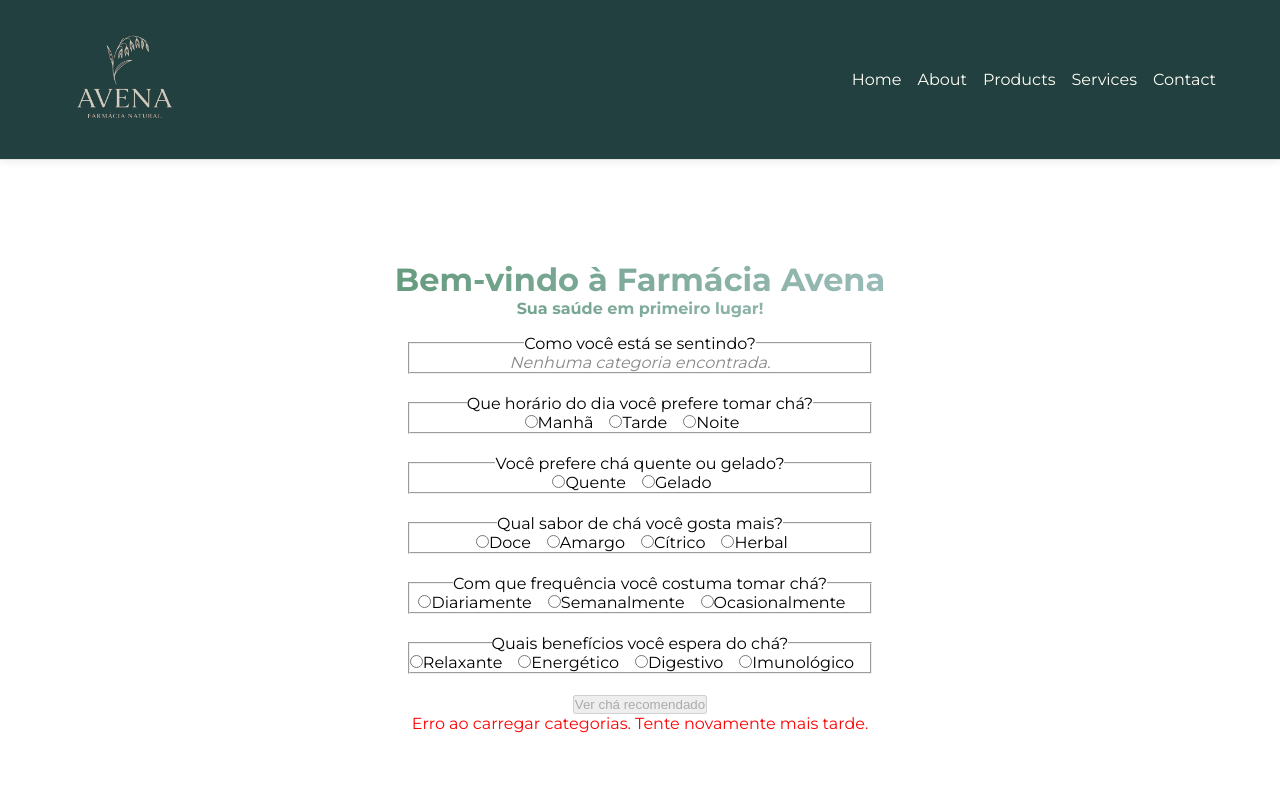
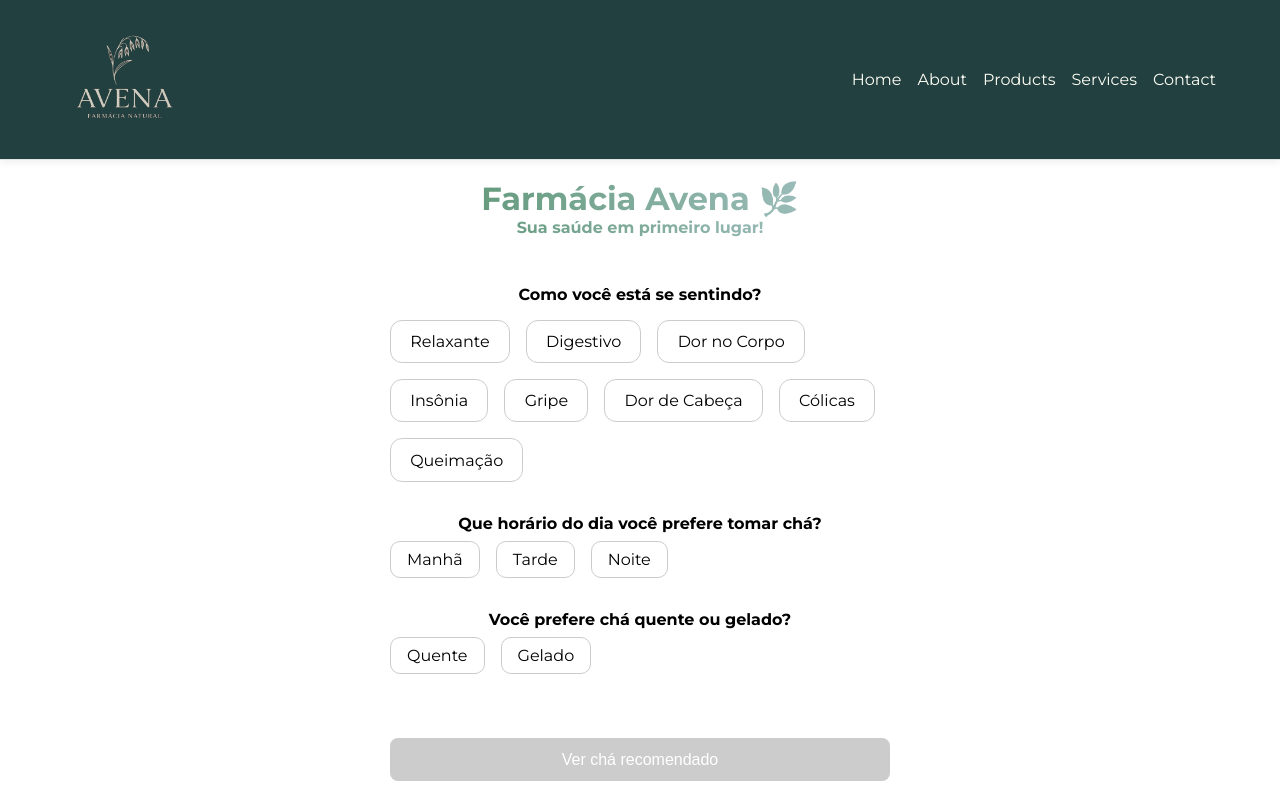
Before and after one commit to souzabweatriz/Farmacia-Avena, a Next.js app: page / in a window 1280 px wide. Shown: the top 800 px of the page. Built offline with nearby package versions, Linux system fonts and the light colour scheme; no server answers.

Commit message:
feat: add forms

```diff
--- a/src/app/page.jsx
+++ b/src/app/page.jsx
@@ -1,63 +1,44 @@
-"use client";
-import styles from "./page.module.css";
+"use client"
+import styles from "./page.module.css"
 import { useState, useEffect } from "react";
-import questionsList from "../data/questionsList";
-import { useRouter } from "next/navigation";
+
+const categorias = [
+  { id: 1, nome: "Relaxante" },
+  { id: 2, nome: "Digestivo" },
+  { id: 3, nome: "Dor no Corpo" },
+  { id: 4, nome: "Insônia" },
+  { id: 5, nome: "Gripe" },
+  { id: 6, nome: "Dor de Cabeça" },
+  { id: 7, nome: "Cólicas" },
+  { id: 8, nome: "Queimação" }
+];
+
+// Perguntas apenas para enfeite - não afetam a recomendação do chá
+const perguntasEnfeite = [
+  { id: "horario", texto: "Que horário do dia você prefere tomar chá?", opcoes: ["Manhã", "Tarde", "Noite"] },
+  { id: "temperatura", texto: "Você prefere chá quente ou gelado?", opcoes: ["Quente", "Gelado"] }
+];
 
 export default function Home() {
-  const router = useRouter();
-  const [categorias, setCategorias] = useState([]);
-  const [formulario, setFormulario] = useState({});
+  const [categoria, setCategoria] = useState("");
+  const [enfeite, setEnfeite] = useState({});
   const [resultado, setResultado] = useState(null);
+  const [loading, setLoading] = useState(false);
   const [erro, setErro] = useState("");
-  const [loading, setLoading] = useState(false);
-  const [carregandoCategorias, setCarregandoCategorias] = useState(false);
 
-  useEffect(() => {
-    async function fetchCategorias() {
-      setCarregandoCategorias(true);
-      try {
-        const res = await fetch(process.env.NEXT_PUBLIC_API_URL_CATEGORIA || "http://localhost:4000/api/categorias");
-        const data = await res.json();
-        setCategorias(data);
-      } catch (error) {
-        setErro("Erro ao carregar categorias. Tente novamente mais tarde.");
-      } finally {
-        setCarregandoCategorias(false);
-      }
-    }
-    fetchCategorias();
-  }, []);
-
-  const perguntas = questionsList.map((p) =>
-    p.id === "categoria"
-      ? {
-          ...p,
-          opcoes: categorias.map((cat) => ({
-            value: String(cat.id),
-            label: cat.nome_categoria || cat.nome,
-          })),
-        }
-      : p
-  );
-
-  const handleFormulario = (id, value) => {
-    setFormulario((prev) => ({ ...prev, [id]: value }));
-  };
-
+  // Buscar um chá da categoria escolhida
   const handleSubmit = async (e) => {
     e.preventDefault();
     setLoading(true);
     setErro("");
     setResultado(null);
-
     try {
-      const res = await fetch("http://localhost:4000/api/remedios");
+      const res = await fetch(`http://localhost:4000/api/remedios`);
       if (!res.ok) throw new Error("Erro ao buscar chás");
       const data = await res.json();
-      const cha = data.find(r => r.categoria_id === Number(formulario.categoria));
+      // pega o primeiro chá da categoria escolhida
+      const cha = data.find(r => r.categoria_id === Number(categoria));
       setResultado(cha || null);
-      if (!cha) setErro("Não encontramos um chá para essa categoria.");
     } catch (err) {
       setErro("Não foi possível buscar o chá recomendado. Tente novamente.");
     } finally {
@@ -65,68 +46,72 @@
     }
   };
 
-  const podeEnviar = !!formulario.categoria && !loading;
+  const handleEnfeite = (id, value) => {
+    setEnfeite(prev => ({ ...prev, [id]: value }));
+  };
 
   return (
     <div className={styles.container}>
       <div className={styles.title}>
-        <h1>Bem-vindo à Farmácia Avena</h1>
+        <h1>Farmácia Avena 🌿</h1>
         <p>Sua saúde em primeiro lugar!</p>
       </div>
       <div className={styles.content}>
-        {carregandoCategorias && <p>Carregando categorias...</p>}
-        {!resultado && !carregandoCategorias && (
-          <form onSubmit={handleSubmit}>
-            {perguntas.map(perg => (
-              <fieldset key={perg.id} style={{ marginBottom: 20 }}>
-                <legend>{perg.texto}</legend>
-                {perg.opcoes.length === 0 && perg.id === "categoria" ? (
-                  <p style={{ color: "#888", fontStyle: "italic" }}>Nenhuma categoria encontrada.</p>
-                ) : (
-                  perg.opcoes.map(op =>
-                    typeof op === "string" ? (
-                      <label key={op} style={{ marginRight: 16 }}>
+        {!resultado && (
+          <form onSubmit={handleSubmit} style={{maxWidth: 500, margin: "2rem auto", display: "flex", flexDirection: "column", gap: "2rem"}}>
+            <div>
+              <strong>Como você está se sentindo?</strong>
+              <div style={{display: "flex", flexWrap: "wrap", gap: "1rem", marginTop: "1rem"}}>
+                {categorias.map(cat => (
+                  <label key={cat.id} style={{cursor: "pointer", padding: "0.7rem 1.2rem", border: categoria == cat.id ? "2px solid #4D8C63" : "1px solid #ccc", borderRadius: 12, background: categoria == cat.id ? "#e6f4ea" : "#fff", fontWeight: 500}}>
+                    <input
+                      type="radio"
+                      name="categoria"
+                      value={cat.id}
+                      checked={categoria == cat.id}
+                      onChange={() => setCategoria(cat.id)}
+                      style={{display: "none"}}
+                    />
+                    {cat.nome}
+                  </label>
+                ))}
+              </div>
+            </div>
+            {perguntasEnfeite.map(perg => (
+              <div key={perg.id}>
+                <strong>{perg.texto}</strong>
+                <div style={{display: "flex", gap: "1rem", marginTop: "0.5rem"}}>
+                  {perg.opcoes.map(op => (
+                    <label key={op} style={{cursor: "pointer", padding: "0.5rem 1rem", border: enfeite[perg.id] === op ? "2px solid #4D8C63" : "1px solid #ccc", borderRadius: 10, background: enfeite[perg.id] === op ? "#e6f4ea" : "#fff"}}>
                       <input
                         type="radio"
                         name={perg.id}
                         value={op}
-                          checked={formulario[perg.id] === op}
-                          onChange={() => handleFormulario(perg.id, op)}
+                        checked={enfeite[perg.id] === op}
+                        onChange={() => handleEnfeite(perg.id, op)}
+                        style={{display: "none"}}
                       />
                       {op}
                     </label>
-                    ) : (
-                      <label key={op.value} style={{ marginRight: 16 }}>
-                        <input
-                          type="radio"
-                          name={perg.id}
-                          value={op.value}
-                          checked={formulario[perg.id] == op.value}
-                          onChange={() => handleFormulario(perg.id, op.value)}
-                        />
-                        {op.label}
-                      </label>
-                    )
-                  )
-                )}
-              </fieldset>
                   ))}
-            <button type="submit" disabled={!podeEnviar}>
-              {loading ? "Buscando..." : "Ver chá recomendado"}
-            </button>
+                </div>
+              </div>
+            ))}
+            <button type="submit" disabled={!categoria} style={{marginTop: "2rem", padding: "0.8rem 2rem", backgroundColor: categoria ? "#4D8C63" : "#ccc", color: "white", border: "none", borderRadius: "8px", fontSize: "1rem", cursor: categoria ? "pointer" : "not-allowed"}}>Ver chá recomendado</button>
           </form>
         )}
-        {erro && <p style={{ color: 'red' }}>{erro}</p>}
+        {loading && <p>Buscando chá recomendado...</p>}
+        {erro && <p style={{color: 'red'}}>{erro}</p>}
         {resultado && (
-          <section>
-            <h2>Chá recomendado</h2>
-            <h3>{resultado.nome_remedio}</h3>
-            {resultado.photo && <img src={resultado.photo} alt={resultado.nome_remedio} width="200" />}
+          <div style={{marginTop: '2rem', background: '#f6f6f6', padding: '1rem', borderRadius: '8px', textAlign: 'center'}}>
+            <h3>Chá recomendado:</h3>
+            <h4>{resultado.nome_remedio}</h4>
+            {resultado.photo && <img src={resultado.photo} alt={resultado.nome_remedio} width="200" style={{borderRadius: 8}} />}
             <p><b>Efeito:</b> {resultado.efeito_remedio}</p>
             <p><b>Modo de preparo:</b> {resultado.modo_preparo}</p>
             <p><b>Contraindicações:</b> {resultado.contraindicacoes}</p>
-            <button onClick={() => { setResultado(null); setFormulario({}); }}>Escolher outro chá</button>
-          </section>
+            <button onClick={() => { setResultado(null); setCategoria(""); setEnfeite({}); }}>Escolher outro chá</button>
+          </div>
         )}
       </div>
     </div>
```
Lines whose indentation alone changed are shown as unchanged.
